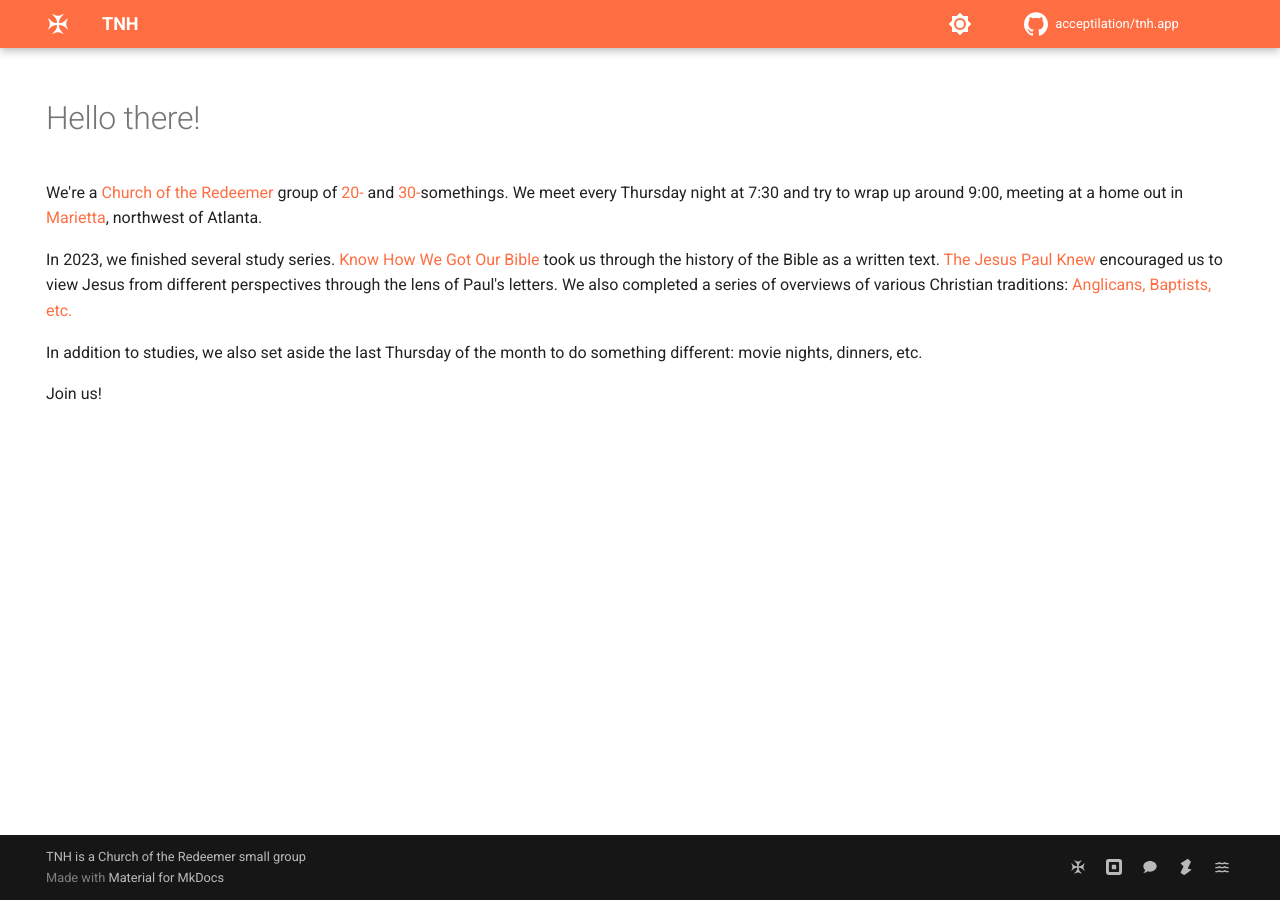
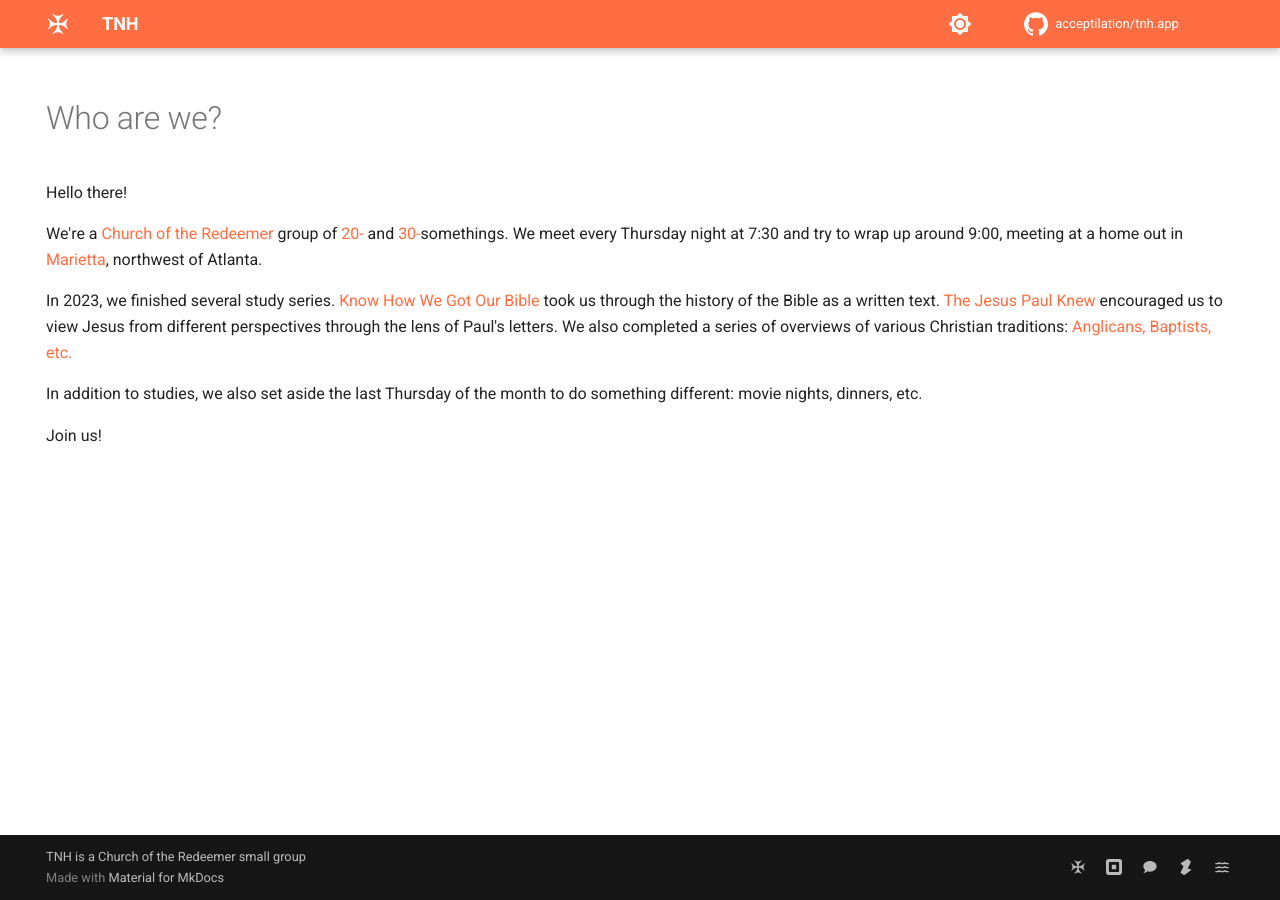
Before and after one commit to acceptilation/tnh.app, an MkDocs documentation site: the page built from docs/index.md, in a window 1280 px wide. Built offline with MkDocs 1.6.1 and Material for MkDocs 9.7.7, drawn with Linux system fonts in a browser that asks for light colours; plug-ins that fetch from the network failed and are left out; comment, search, counter and statistics services are not loaded.

Commit message:
Ask the right question

```diff
--- a/docs/index.md
+++ b/docs/index.md
@@ -4,7 +4,9 @@ hide:
   - toc
 ---
 
-# Hello there!
+# Who are we?
+
+Hello there!
 
 We're a [Church of the Redeemer][1] group of [20-][2] and [30-][3]somethings.
 We meet every Thursday night at 7:30 and try to wrap up around 9:00, meeting at a home out in [Marietta][4],
```
